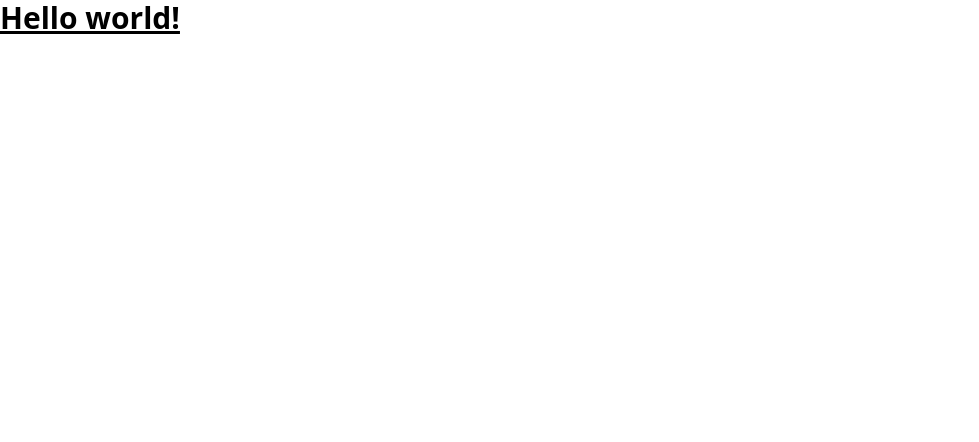
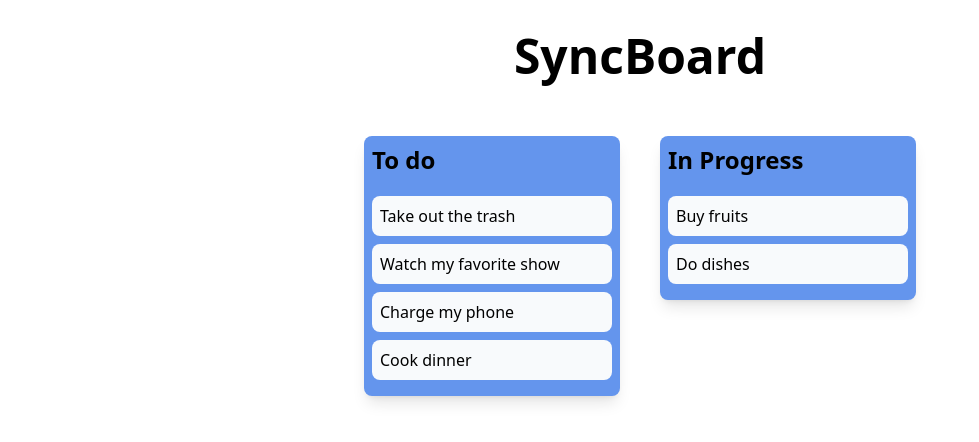
Before and after one commit to scottchen98/SyncBoard, a React (Vite) app in the folder syncboard.Frontend/: page / in a window 1280 px wide. Shown: the top 442 px of the page, without its empty margins (0-979 px from the left). Built offline with nearby package versions, Linux system fonts and the light colour scheme.

Commit message:
create drag and drop components

```diff
--- a/syncboard.Frontend/package.json
+++ b/syncboard.Frontend/package.json
@@ -11,10 +11,12 @@
   },
   "dependencies": {
     "react": "^18.2.0",
+    "react-beautiful-dnd": "^13.1.1",
     "react-dom": "^18.2.0"
   },
   "devDependencies": {
     "@types/react": "^18.2.56",
+    "@types/react-beautiful-dnd": "^13.1.8",
     "@types/react-dom": "^18.2.19",
     "@typescript-eslint/eslint-plugin": "^7.0.2",
     "@typescript-eslint/parser": "^7.0.2",
--- a/syncboard.Frontend/src/App.tsx
+++ b/syncboard.Frontend/src/App.tsx
@@ -1,3 +1,106 @@
+import { DragDropContext, Draggable, Droppable } from "react-beautiful-dnd";
+
+const cards = [
+  {
+    id: "card-1",
+    content: "Take out the trash",
+  },
+  { id: "card-2", content: "Watch my favorite show" },
+  { id: "card-3", content: "Charge my phone" },
+  { id: "card-4", content: "Cook dinner" },
+];
+const cards2 = [
+  {
+    id: "card-2-1",
+    content: "Buy fruits",
+  },
+  { id: "card-2-2", content: "Do dishes" },
+];
+
 export default function App() {
-  return <h1 className="text-3xl font-bold underline">Hello world!</h1>;
+  const onDragEnd = () => {
+    console.log("drag drop event occured");
+  };
+  return (
+    <>
+      <h1 className="text-5xl font-semibold text-center mt-8 mb-14">
+        SyncBoard
+      </h1>
+      <DragDropContext onDragEnd={onDragEnd}>
+        <div className="flex justify-center items-start gap-10">
+          <Droppable droppableId="column-1">
+            {(provided, snapshot) => (
+              <div
+                className="w-64 p-2 rounded-lg shadow-lg border-none"
+                ref={provided.innerRef}
+                style={{
+                  backgroundColor: snapshot.isDraggingOver
+                    ? "pink"
+                    : "cornflowerblue",
+                }}
+                {...provided.droppableProps}
+              >
+                <h2 className="text-2xl font-semibold mb-5">To do</h2>
+                <CardList />
+                {provided.placeholder}
+              </div>
+            )}
+          </Droppable>
+
+          <Droppable droppableId="column-2">
+            {(provided, snapshot) => (
+              <div
+                className="w-64 p-2 rounded-lg shadow-lg border-none"
+                ref={provided.innerRef}
+                style={{
+                  backgroundColor: snapshot.isDraggingOver
+                    ? "pink"
+                    : "cornflowerblue",
+                }}
+                {...provided.droppableProps}
+              >
+                <h2 className="text-2xl font-semibold mb-5">In Progress</h2>
+                <CardList2 />
+                {provided.placeholder}
+              </div>
+            )}
+          </Droppable>
+        </div>
+      </DragDropContext>
+    </>
+  );
 }
+
+function CardList() {
+  return cards.map((card, index) => (
+    <Card key={card.id} card={card} index={index} />
+  ));
+}
+function CardList2() {
+  return cards2.map((card, index) => (
+    <Card key={card.id} card={card} index={index} />
+  ));
+}
+
+function Card({
+  card,
+  index,
+}: {
+  card: { id: string; content: string };
+  index: number;
+}) {
+  return (
+    <Draggable draggableId={card.id} index={index}>
+      {(provided) => (
+        <div
+          className="w-full border-none rounded-lg mb-2 break-words bg-slate-50 p-2"
+          ref={provided.innerRef}
+          {...provided.draggableProps}
+          {...provided.dragHandleProps}
+        >
+          {card.content}
+        </div>
+      )}
+    </Draggable>
+  );
+}
```
